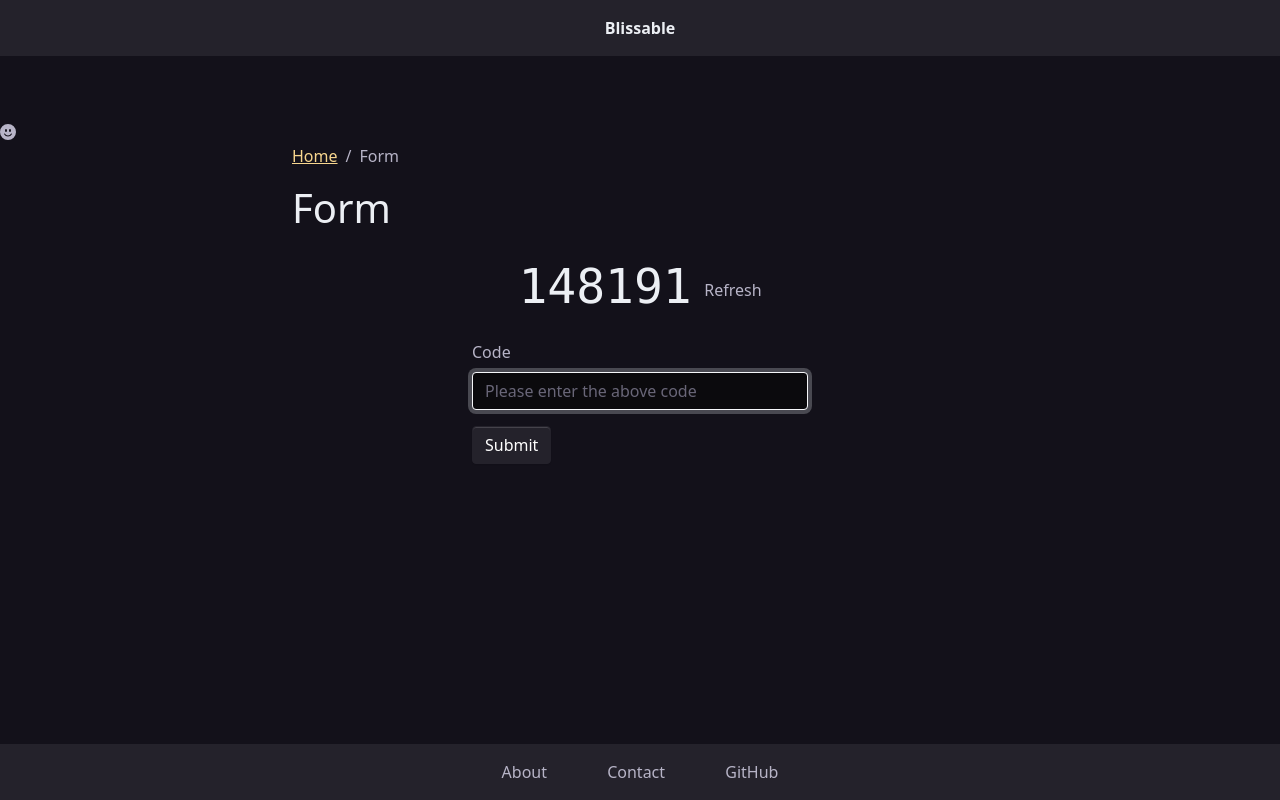
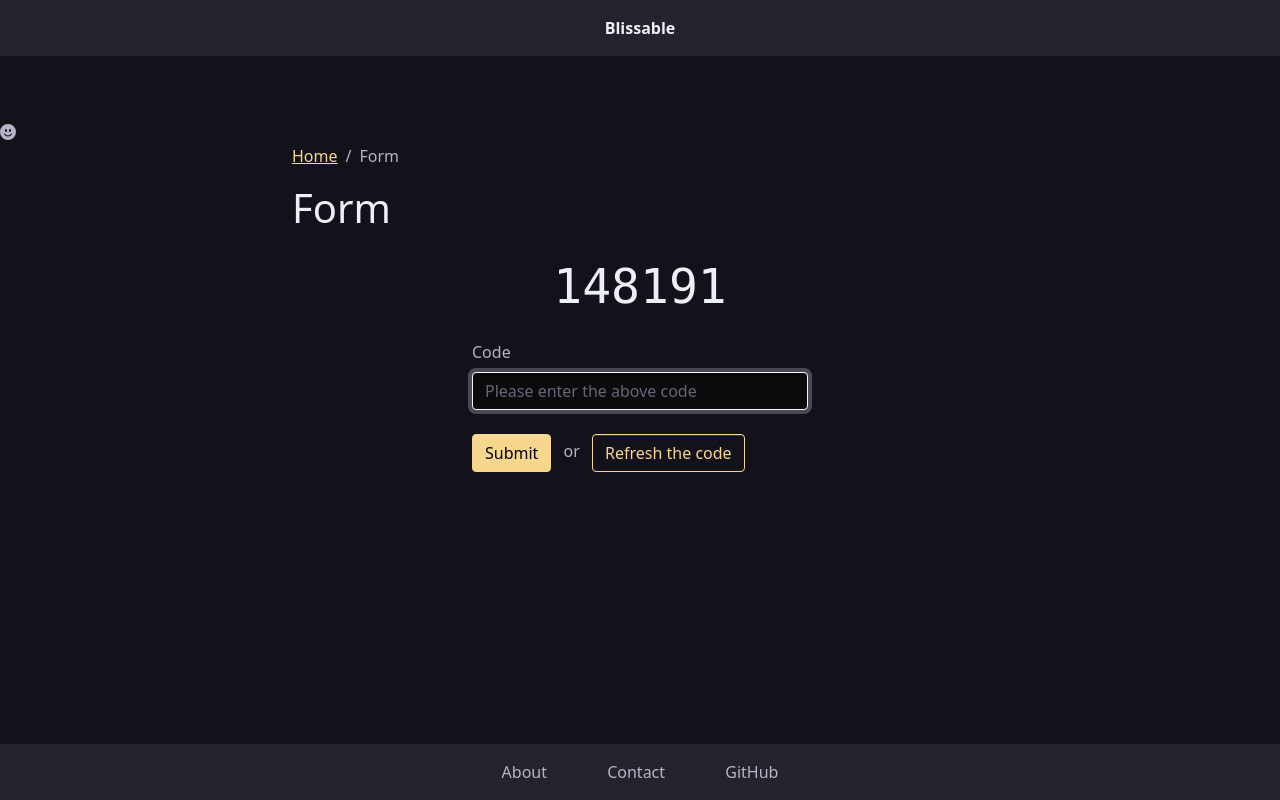
Before and after one commit to jamband/blissable, a SvelteKit app: page /form in a window 1280 px wide. Built offline with nearby package versions, Linux system fonts and the light colour scheme.

Commit message:
Improve the /form route

```diff
--- a/src/routes/form/+page.svelte
+++ b/src/routes/form/+page.svelte
@@ -1,5 +1,4 @@
 <script lang="ts">
-  import { Button } from "../../components/button";
   import { Page } from "../../layouts/page";
   import { focus } from "../../utils/focus";
   import { generateCode } from "../../utils/string";
@@ -34,15 +33,10 @@
 <h1>Form</h1>
 <div class="my-4 display-5 text-center">
   <span class="font-monospace text-light">{code}</span>
-  <button
-    type="button"
-    class="m-0 p-0 btn text-decoration-none shadow-none border-0"
-    on:click={refresh}>Refresh</button
-  >
 </div>
 <fieldset class="row">
   <div class="col-md-6 offset-md-3">
-    <div class="mb-3">
+    <div class="mb-4">
       <label for="code" class="form-label">Code</label>
       <input
         type="text"
@@ -58,6 +52,12 @@
       <div class="valid-feedback">Looks Good!</div>
       <div class="invalid-feedback">{errors.code}</div>
     </div>
-    <Button on:click={submit} class="btn-dark">Submit</Button>
+    <button type="button" class="btn btn-primary" on:click={submit}
+      >Submit</button
+    >
+    <span class="px-2">or</span>
+    <button type="button" class="btn btn-outline-primary" on:click={refresh}
+      >Refresh the code</button
+    >
   </div>
 </fieldset>
```
